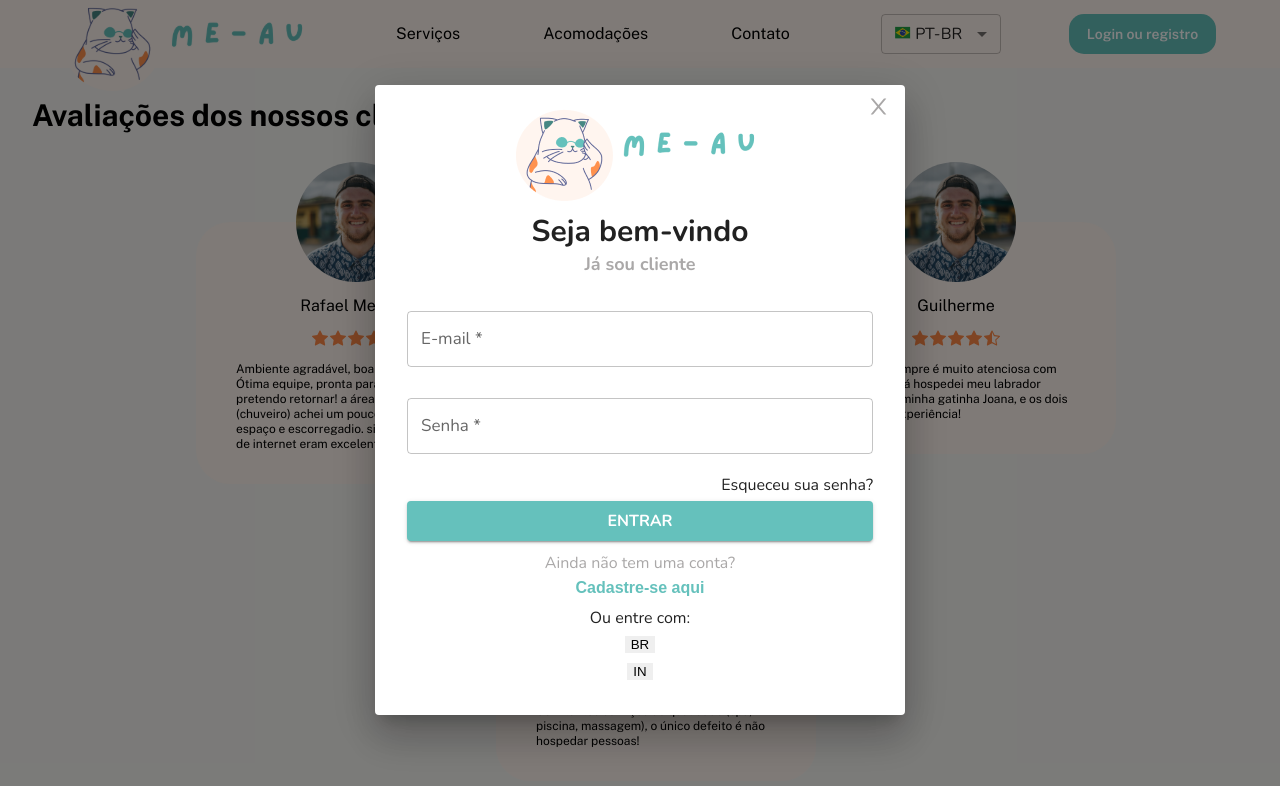
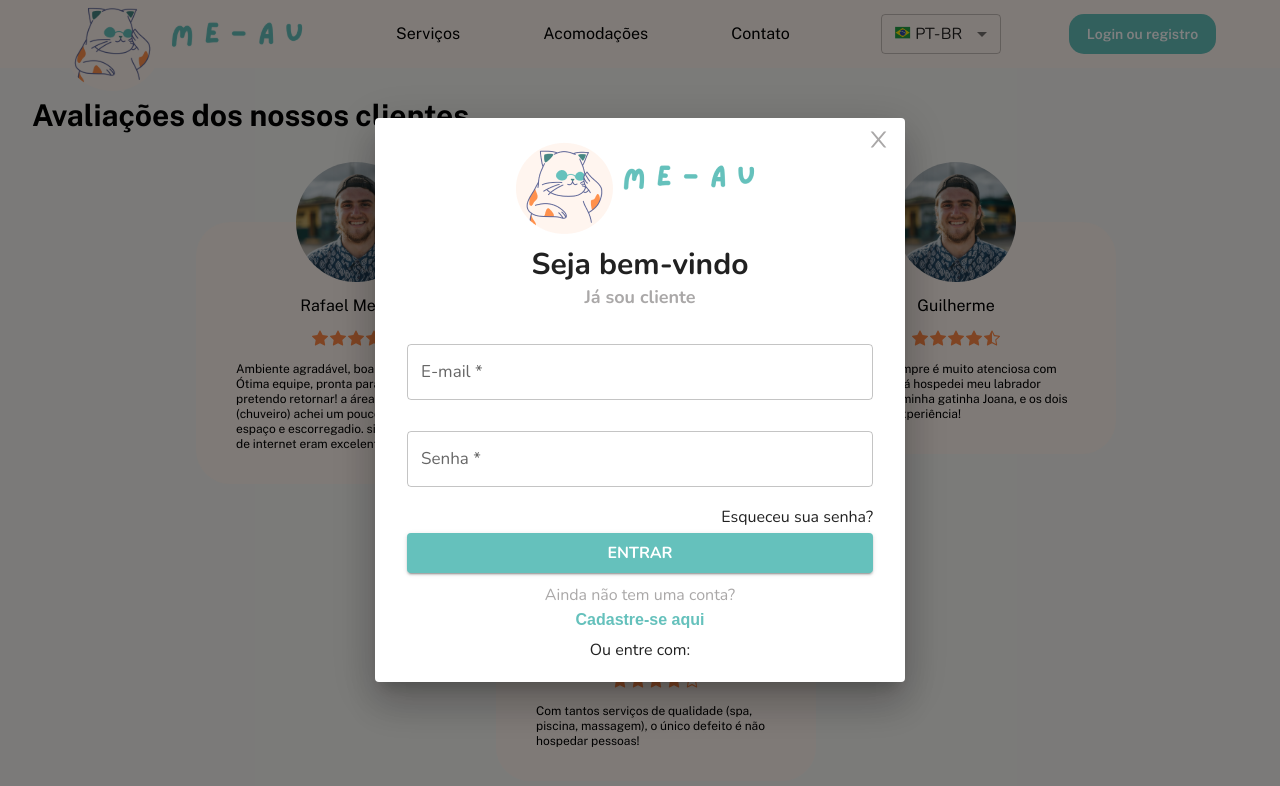
Before and after one commit to M4-PROJETO-FINAL/me-au-front-end, a React (Create React App) app: page / in a window 1280 px wide. Both pictures are taken after a click on the button "Login ou registro". Shown: the top 786 px of the page. Built offline with nearby package versions, Linux system fonts and the light colour scheme.

Commit message:
fix: login height

```diff
--- a/src/components/LoginAndRegister/FormLogin/index.tsx
+++ b/src/components/LoginAndRegister/FormLogin/index.tsx
@@ -1,10 +1,8 @@
 import { useForm } from "react-hook-form";
 import { useTranslation } from "react-i18next";
-import { AiOutlineClose } from "react-icons/ai";
 
 import { yupResolver } from "@hookform/resolvers/yup";
 import Button from "@mui/material/Button";
-import Dialog from "@mui/material/Dialog";
 import TextField from "@mui/material/TextField";
 import * as yup from "yup";
 
@@ -17,10 +15,7 @@ interface IPropsFormLogin {
 }
 
 const FormLogin = ({ showRegisterForm }: IPropsFormLogin) => {
-  const { t, i18n } = useTranslation();
-  const changeLanguage = (lng) => {
-    i18n.changeLanguage(lng);
-  };
+  const { t } = useTranslation();
 
   const ERROR_MESSAGE = t("Campo obrigatório");
   const INVALID_EMAIL_MESSAGE = t("E-mail inválido");
@@ -94,12 +89,6 @@ const FormLogin = ({ showRegisterForm }: IPropsFormLogin) => {
         </ButtonLink>
       </div>
       <div>{t("Ou entre com")}:</div>
-      <button type="button" onClick={() => changeLanguage("pt")}>
-        BR
-      </button>
-      <button type="button" onClick={() => changeLanguage("en")}>
-        IN
-      </button>
       {/* Aqui adicionamos o googlelogin ~~ a lib já vem com o ícone! */}
     </LoginContainer>
   );
--- a/src/components/LoginAndRegister/FormLogin/styles.ts
+++ b/src/components/LoginAndRegister/FormLogin/styles.ts
@@ -6,7 +6,6 @@ export const LoginContainer = styled.div`
   align-items: center;
   gap: 10px;
   max-width: 530px;
-  height: 630px;
   width: 100%;
   padding: 1.5rem 2rem;
 
--- a/src/components/LoginAndRegister/FormRegister/styles.ts
+++ b/src/components/LoginAndRegister/FormRegister/styles.ts
@@ -6,7 +6,6 @@ export const RegisterContainer = styled.div`
   align-items: center;
   gap: 10px;
   max-width: 530px;
-  height: 630px;
   width: 100%;
   padding: 1.5rem 2rem;
 
```
